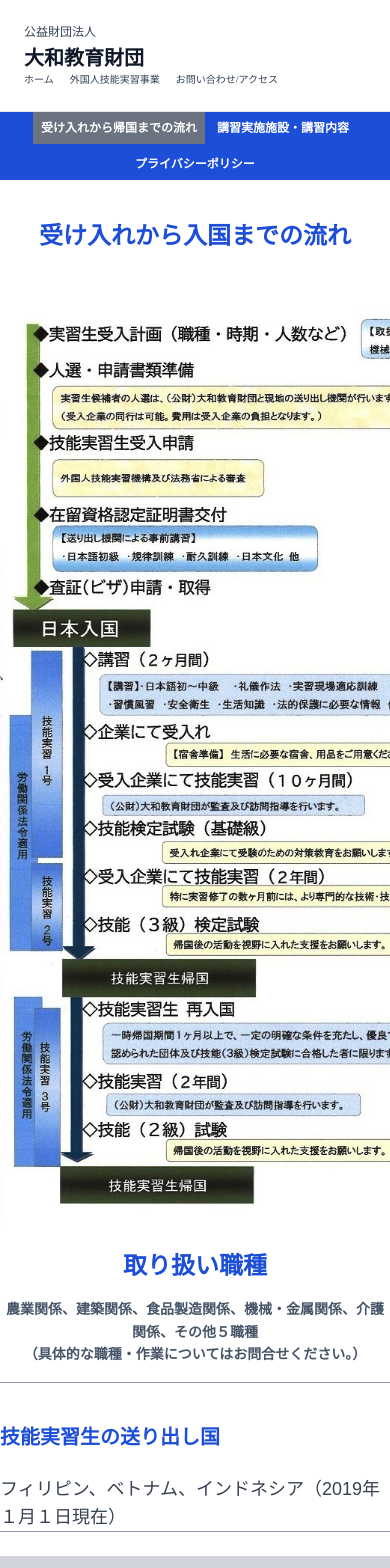
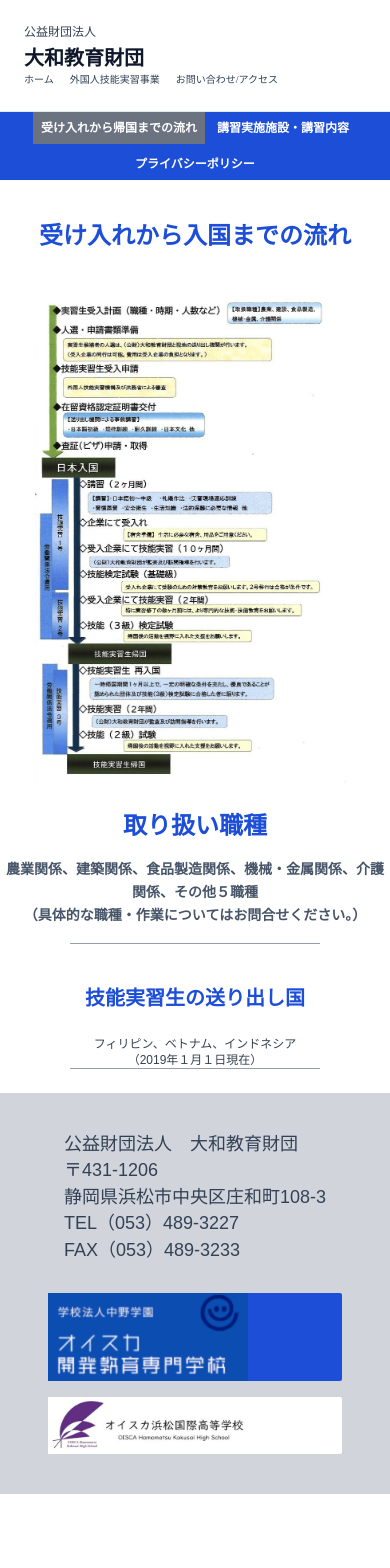
Before and after one commit to Frederic20021/oisca, a Next.js app: page /program/flow in a window 390 px wide. Shown: the top 1568 px of the page. After the commit the page ends 1494 px from the top, so only its background shows below. Built offline with nearby package versions, Linux system fonts and the light colour scheme.

Commit message:
"added the responsiveness for the phone screen"

```diff
--- a/app/program/detail/page.tsx
+++ b/app/program/detail/page.tsx
@@ -5,7 +5,7 @@ export default function page() {
     return (
         <main className="bg-white overflow-x-hidden">
             <ProgramSelect selection="detail"/>
-            <section className="mx-auto mb-8 max-w-4xl">
+            <section className="mx-auto mb-8 max-sm:max-w-[300px] max-w-4xl">
                 <h1 className="pt-10 text-blue-700 text-2xl md:text-4xl text-center font-bold">講習実施施設・講習内容</h1>
                 <h1 className="pt-10 text-blue-700 text-xl md:text-2xl font-bold">講習実施施設</h1>
                 <section className="font-semibold">
--- a/app/program/flow/page.tsx
+++ b/app/program/flow/page.tsx
@@ -7,16 +7,16 @@ export default function page() {
             <ProgramSelect selection="flow"/>
             <section className="text-center mx-auto max-w-3xl">
                 <h1 className="pt-10 text-blue-700 text-2xl md:text-4xl font-bold">受け入れから入国までの流れ</h1>
-                <Image src="/program/flow.jpg" alt="Flow Image" width={600} height={600} className="mx-auto mt-8 max-w-[800px] object-contain"/>
+                <Image src="/program/flow.jpg" alt="Flow Image" width={600} height={600} className="mx-auto mt-8 max-sm:max-w-[320px] max-w-[800px] object-contain"/>
                 <h2 className="pt-6 text-2xl md:text-4xl font-bold text-blue-700">取り扱い職種</h2>
                 <p className="my-4 text-sm font-semibold leading-relaxed text-slate-600 md:text-base">農業関係、建築関係、食品製造関係、機械・金属関係、介護関係、その他５職種 <br/>
                 （具体的な職種・作業についてはお問合せください。）</p>
 
             </section>
-            <div className="mx-auto max-w-3xl text-left">
+            <div className="mx-auto max-sm:max-w-[250px] max-w-3xl text-center">
                 <div className="border-t border-slate-500/70" />
                 <h1 className="pt-10 text-blue-700 text-xl md:text-2xl font-bold">技能実習生の送り出し国</h1>
-                <h2 className="pt-6 text-lg md:text-xl text-gray-700">フィリピン、ベトナム、インドネシア（2019年１月１日現在）</h2>
+                <h2 className="pt-6 mx-auto text-xs md:text-xl text-gray-700">フィリピン、ベトナム、インドネシア<br />（2019年１月１日現在）</h2>
                 <div className="mb-6 border-b border-slate-500/70" />
             </div>
         </main>
--- a/app/program/privacy/page.tsx
+++ b/app/program/privacy/page.tsx
@@ -4,7 +4,7 @@ export default function page() {
     return (
         <main className="bg-white overflow-x-hidden">
             <ProgramSelect selection="privacy"/>
-            <section className="mx-auto mb-8 max-w-4xl">
+            <section className="mx-auto mb-8 max-sm:max-w-xs justify-center">
                 <h1 className="pt-10 text-blue-700 text-xl md:text-2xl font-bold">プライバシーポリシー</h1>
                 <section className="font-semibold">
                     <p className="my-4 text-xs indent-4 leading-relaxed text-slate-600 md:text-sm">
```
